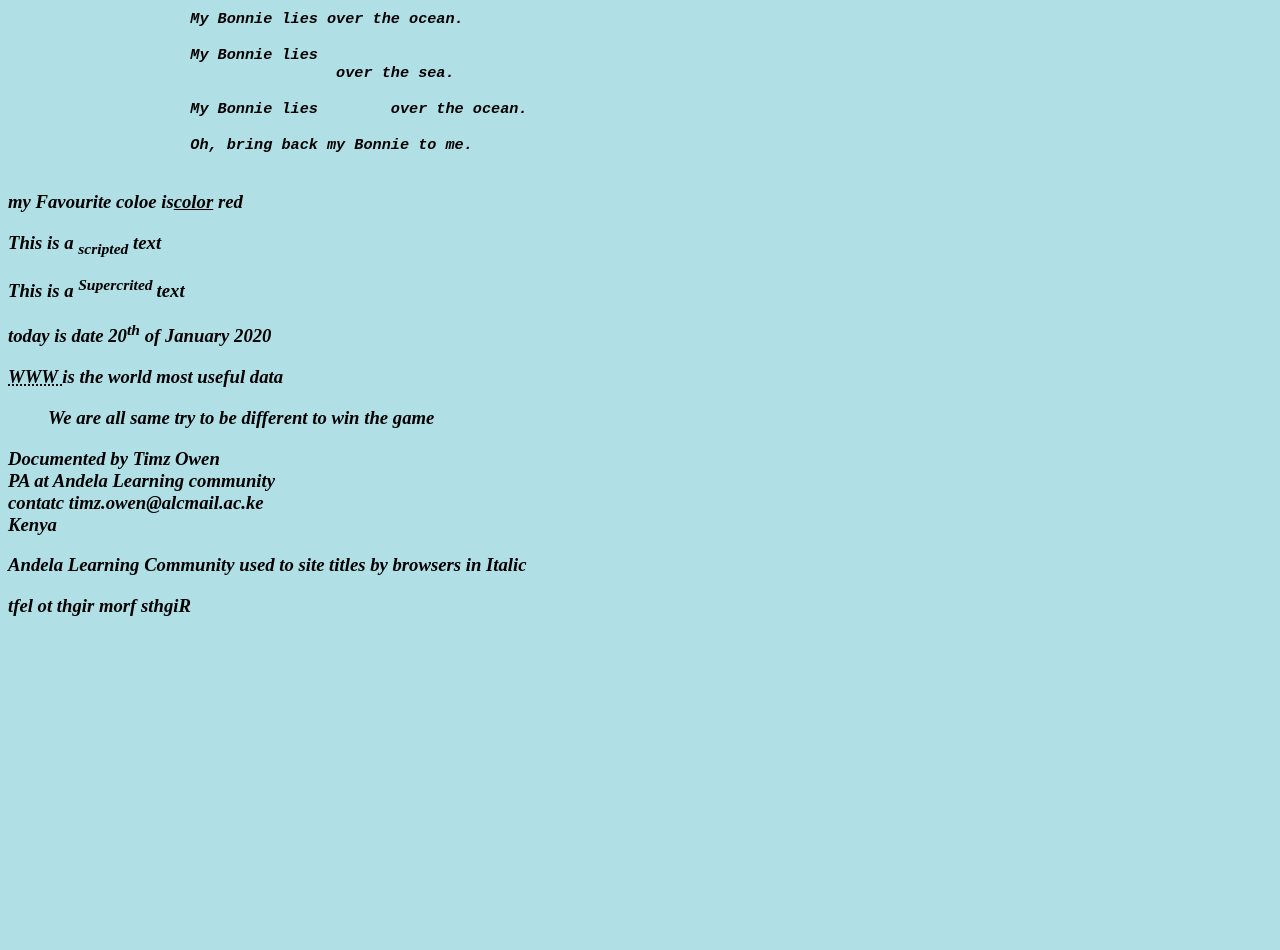
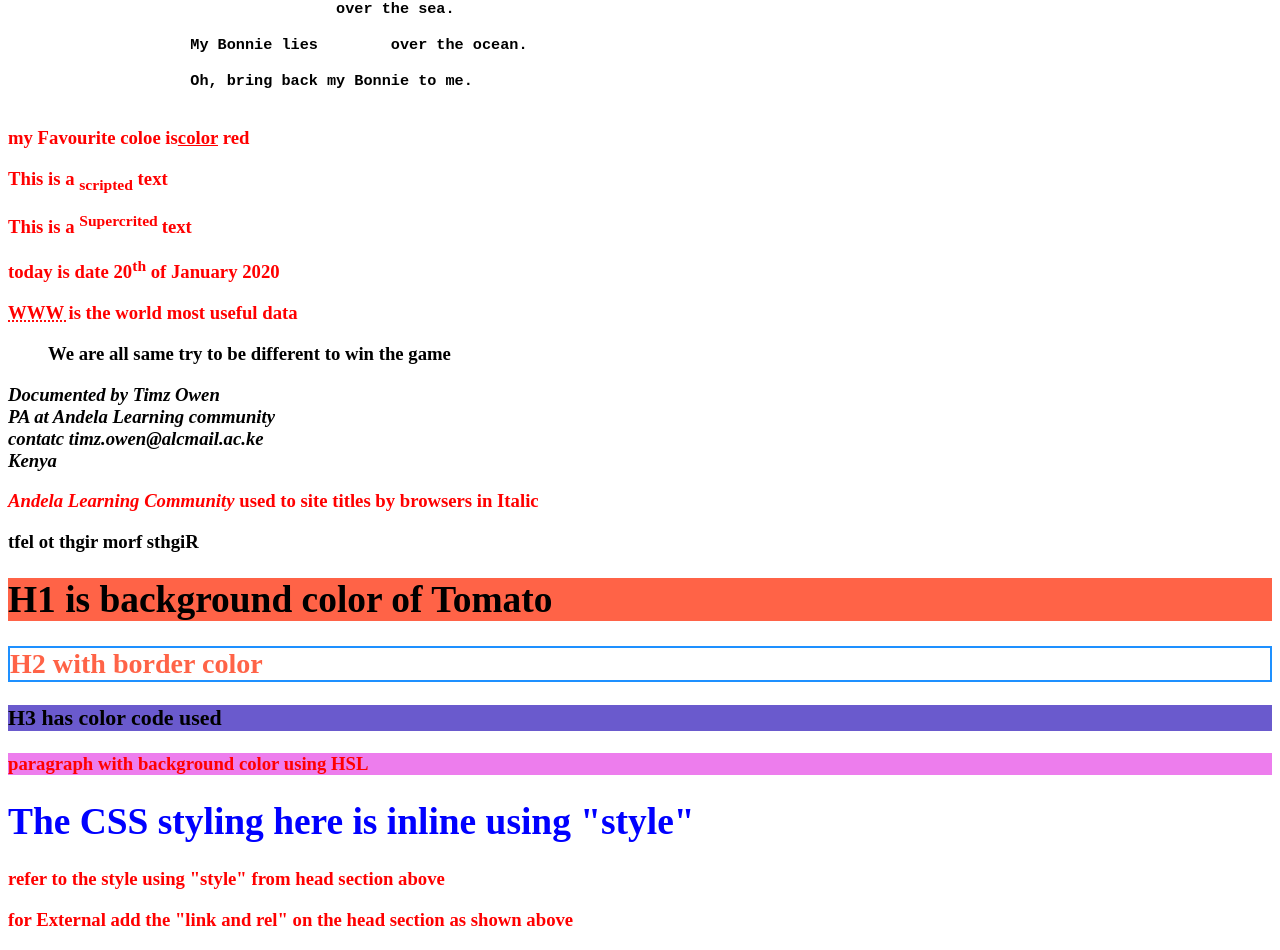
Before and after one commit to TimzOwen/Intro-web-development-bootstrap, a plain HTML site: page index.html in a window 1280 px wide. Shown: the part 880-1830 px from the top of the page. Before the commit the page ends 1516 px from the top, so only its background shows below. Drawn offline with Linux system fonts and the light colour scheme.

Commit message:
Update index.html
updated index.html

```diff
--- a/index.html
+++ b/index.html
@@ -3,20 +3,37 @@
     <head>
         <meta charset="UTF-8">
         <title>web dev</title>
+        <style>
+            body{
+                background-color:yesno;
+            }
+            p{
+                color:red
+            }
+            h2{
+                color:tomato;
+            }
+        </style>
+        <link rel="stylesheet" href="styles.css">
+        <!--External linking for css-->
+            <link rel="style" href="https://www.w3schools.com/html/styles.css"
     </head>
-    <body style="background-color:powderblue;">
+    <body >
         <h1 style="text-align:center";> This heading is most important</h1>
         <h2> This heading is not much important</h2>
         <h6> This not even important</h6>
         <img src="./assests/laptop.jpg" alt="laptop" width="500px" height="400px">
-        <p style="font-size:40px"> This is a paragraph</h1>
+        <img src="./assests/food4.jpg" alt="foods" width="500px" height="400px">
+        <img src="./assests/food3.jpg" alt="foods1" width="500px" height="400px">
+        <img src="./assests/food2.jpg" alt="food2" width="500px" height="400px"
+        <p style="font-size:40px"><br> This is a paragraph</h1>
         <p style="color:red;">The Amereican Embassy got my passport on hold</p>
         <p style="font-family:verdana">Fonted paragraph with style called verdana</P>
         <h3 style="font-family:courier"> heading with font style called courier<h3/>
         <hr>
         <p>Learing web is amazing with HTML</p>
         <p style="text-align:center">Centered paragraph</p>
-        <p> This is a <b>Bold Text with <i> italic text too </p>
+        <p> This is a <b>Bold Text with <ins> italic text too </p>
         <a href="#" ><br>This is a link</a>
         <strong><br>This text with more importance and emphasie</strong>
         <em>emphasied text</em>
@@ -45,7 +62,7 @@
 
                     Oh, bring back my Bonnie to me.
                 </pre>
-            <p> my Favourite coloe is<ins>color</ins> red</p>
+        <p> my Favourite coloe is<ins>color</ins> red</p>
         <p> This is a <sub>scripted</sub> text </p>
         <p> This is a <sup>Supercrited </sup> text</p>
         <p> today is date 20<sup>th</sup> of January 2020 </p>
@@ -62,5 +79,16 @@
         </address>
         <p><cite>Andela Learning Community </cite> used to site titles by browsers in Italic</p>
         <bdo dir="rtl">Rights from right to left</bdo>
+        <!--Html colors used as HEX, CODE and HSL values-->
+            <h1 style="background-color:tomato;">H1 is background color of Tomato</h1>
+            <H2 style="border:2px solid DodgerBlue;">H2 with border color</h2>
+            <h3 style = "background-color: #6a5acd;">H3 has color code used</h3>
+            <p style="background-color: hsl(300, 76%, 71%);">paragraph with background color using HSL</p>
+        <!--Css Cascading Style Sheet-->
+            <!--Styling in inline, external, internal-->
+            <h1 style="color:Blue">The CSS styling here is inline using "style"</h1>
+            <p id="selection"> refer to the style using "style" from head section above</p>
+            <p class="error">for External add the "link and rel" on the head section as shown above </p>
+
     </body>
 </html>
```
